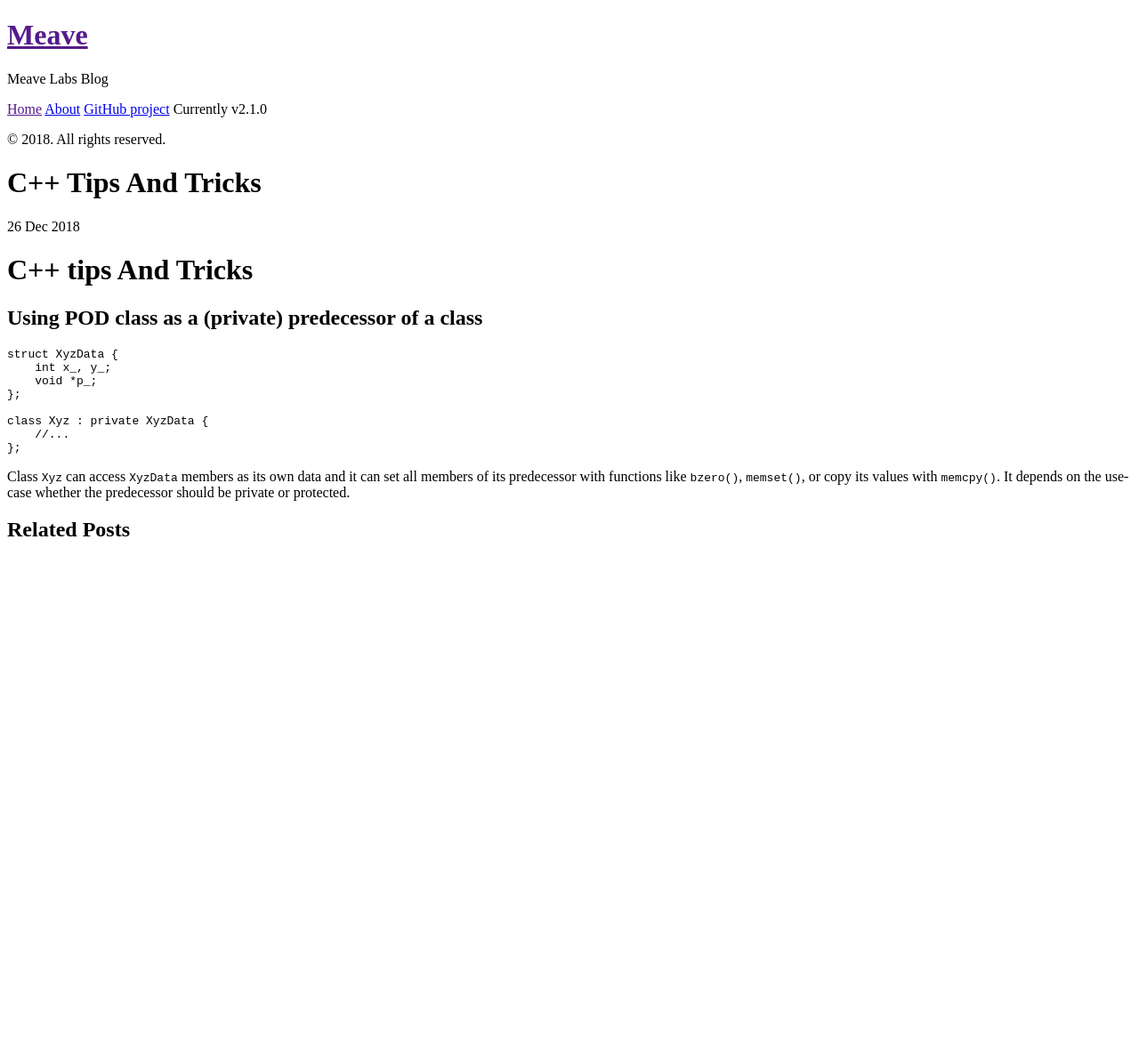
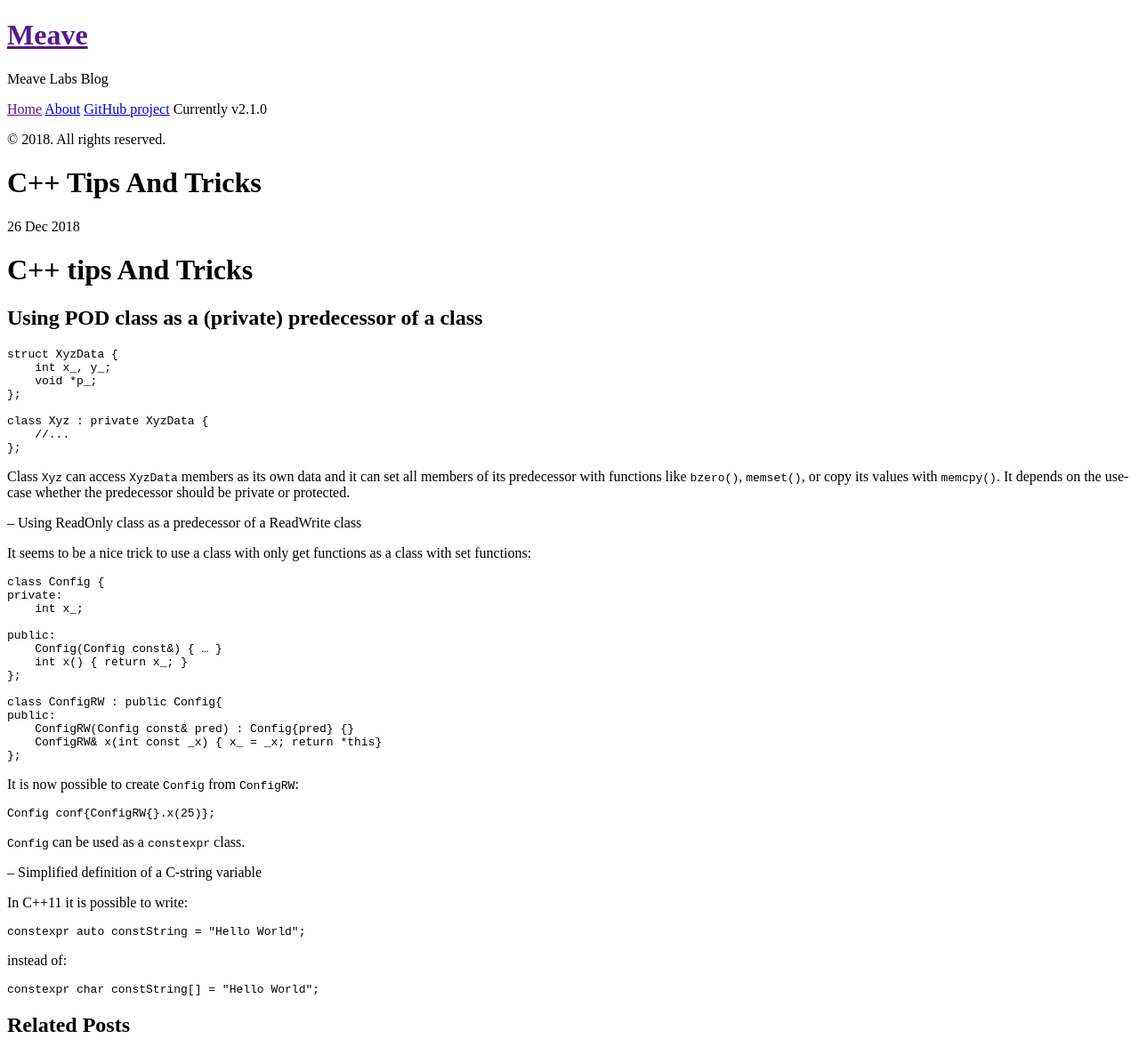
Before and after one commit to meave-labs/meave-labs.github.io.bak, a Jekyll site: the page built from _posts/2018-12-26-c++-tips-and-tricks.md, in a window 1280 px wide. Shown: the whole page at 89% size. Built offline with Jekyll 4.4.1, drawn with Linux system fonts in a browser that asks for light colours; our own code applies the rules of GitHub Pages for plain Markdown files; Markdown is read by kramdown in place of the engine named in the settings; before the commit the page ends 900 px from its top, so only the background shows below that.

Commit message:
Added another two posts.

```diff
--- a/_posts/2018-12-26-c++-tips-and-tricks.md
+++ b/_posts/2018-12-26-c++-tips-and-tricks.md
@@ -15,3 +15,40 @@ Using POD class as a (private) predecessor of a class
 
 Class `Xyz` can access `XyzData` members as its own data and it can set all members of its predecessor with functions like `bzero()`, `memset()`, or copy its values with `memcpy()`.
 It depends on the use-case whether the predecessor should be private or protected.
+
+
+-- Using ReadOnly class as a predecessor of a ReadWrite class
+
+It seems to be a nice trick to use a class with only get functions as a class with set functions:
+
+    class Config {
+    private:
+        int x_;
+
+    public:
+        Config(Config const&) { … }
+        int x() { return x_; }
+    };
+
+    class ConfigRW : public Config{
+    public:
+        ConfigRW(Config const& pred) : Config{pred} {}
+        ConfigRW& x(int const _x) { x_ = _x; return *this}
+    };
+
+It is now possible to create `Config` from `ConfigRW`:
+
+    Config conf{ConfigRW{}.x(25)};
+
+`Config` can be used as a `constexpr` class.
+
+-- Simplified definition of a C-string variable
+
+In C++11 it is possible to write:
+
+    constexpr auto constString = "Hello World";
+
+instead of:
+
+
+    constexpr char constString[] = "Hello World";
```
